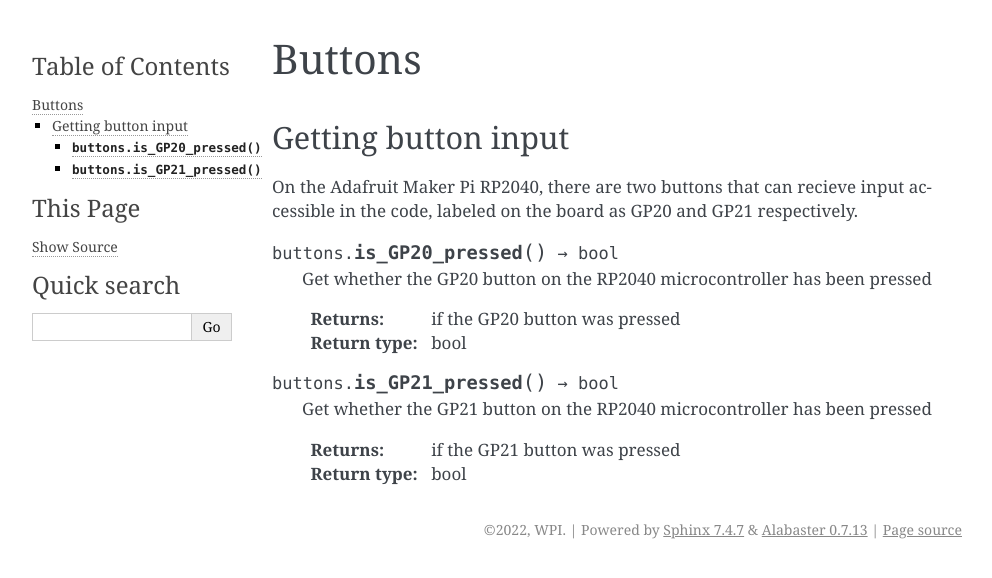
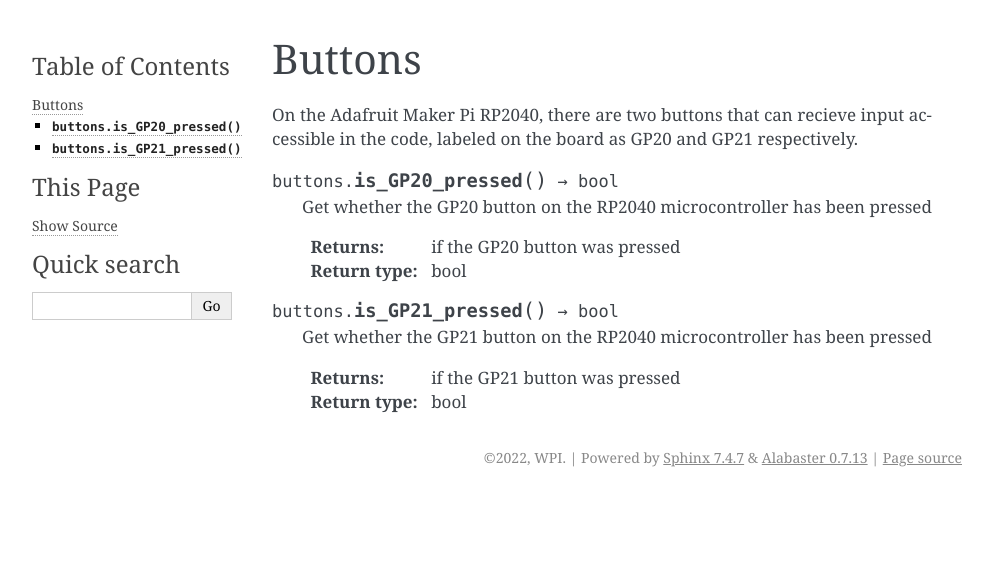
Before and after one commit to Open-STEM/Open-STEM.github.io, a Sphinx documentation site: the page built from docs/source/api/buttons.rst, in a window 1280 px wide. Shown: the top 578 px of the page, without its empty margins (148-1140 px from the left). Built offline with Sphinx 7.4.7, drawn with Linux system fonts in a browser that asks for light colours.

Commit message:
Removed subheading from Buttons

```diff
--- a/docs/source/api/buttons.rst
+++ b/docs/source/api/buttons.rst
@@ -1,9 +1,6 @@
 
 Buttons
 ===================================
-
-Getting button input
---------------------
 
 On the Adafruit Maker Pi RP2040, there are two buttons that can recieve input accessible in the code, labeled on the board as GP20 and GP21 respectively.
 
```
